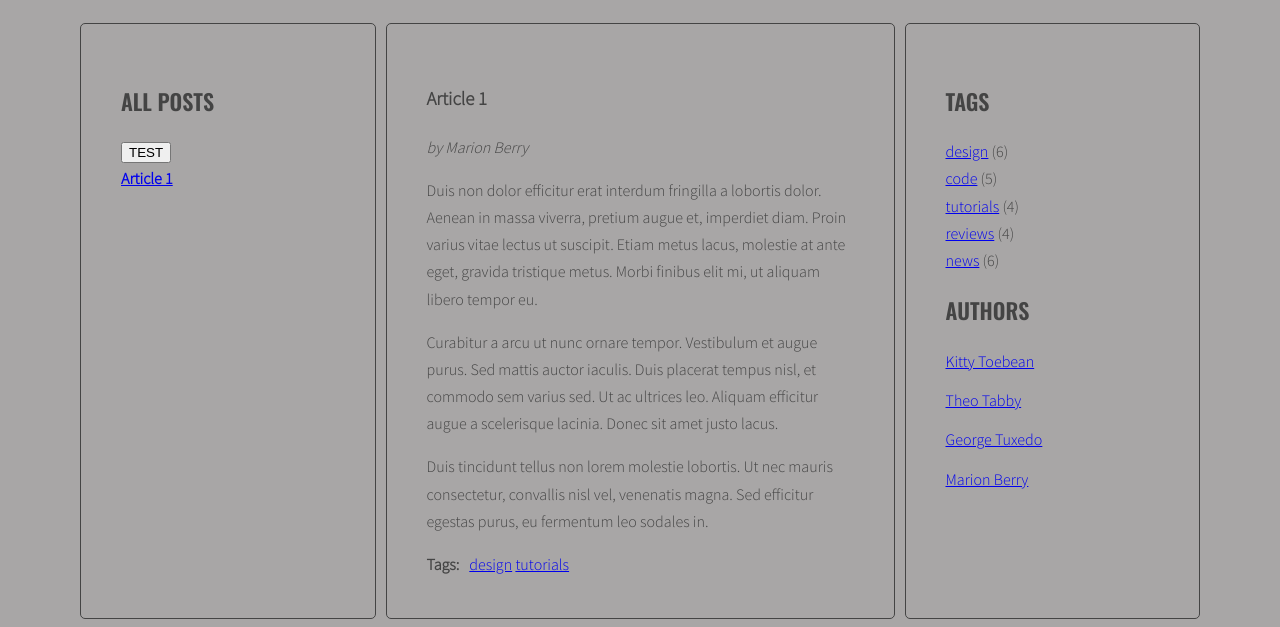
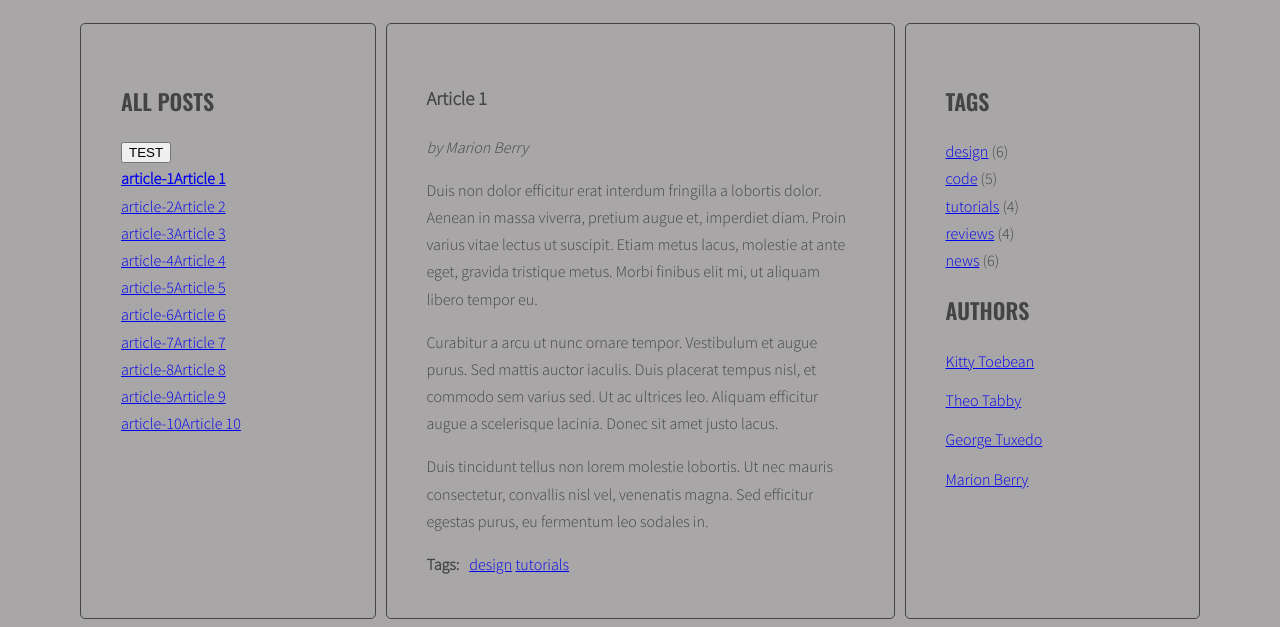
Before and after one commit to Rotkiw4niW/modul5, a website: page index.html in a window 1280 px wide. Shown: the part 220-847 px from the top of the page. Drawn offline with nearby package versions, Linux system fonts and the light colour scheme.

Commit message:
finish generateTitleLinks

```diff
--- a/index.html
+++ b/index.html
@@ -13,7 +13,7 @@
           <main class="wrapper">
             <aside class="sidebar">
               <h2 class="section-title">All posts</h2>
-              <button id="test" onclick="generateTitleLinks()" >TEST</button>
+              <button id="test"  >TEST</button>
               <ul class="list titles">
                 <li><a href="#article-1" class="active"><span>Article 1</span></a></li>
                 <li><a href="#article-2"><span></span></a></li>
--- a/js/script.js
+++ b/js/script.js
@@ -18,6 +18,7 @@ const activeArticles = document.querySelectorAll('.posts .active');
   /* [DONE]add class 'active' to the clicked link */
 console.log('clickedElement', clickedElement);
 clickedElement.classList.add('active')
+
   /* [DONE]remove class 'active' from all articles */
   for(let post of activeArticles){
     console.log(post);
@@ -34,9 +35,6 @@ clickedArticle.classList.add('active');
 }
 
 
-const AllArticles = document.querySelectorAll('.post');
-const titleElements = document.querySelectorAll('.post-title');
-
 
 function generateTitleLinks(){
   // [DONE] delate content from links list
@@ -44,28 +42,38 @@ for(let link of linksList_AllPosts){
     link.innerHTML="";
 
 
+  }
+
   // [DONE]get "id" attribute from each article
+
+  const titleElements = ".post-title";
+  const AllArticles = document.querySelectorAll('.post');
   for(let post of AllArticles){
     let ArticleId = post.getAttribute('id');
-    console.log(ArticleId);
-
-  }
+    console.log(ArticleId + "ID Article");
 
     // [DONE]find element with title & get innerHTML
-  for(let title of titleElements){
-    let titleFromElement = title.innerHTML;
-    console.log(titleFromElement);
+    const titleE = document.querySelector( "#"+ArticleId+" h3").innerHTML;
+    console.log(titleE);
 
-    //[IN PROGRES] create "postTitle" const with htlm for titles
-    let HtmlPostTitle = titleFromElement;
-    console.log("tytuł" + HtmlPostTitle);
-  }
+
+    //[IN PROGRES] create "HtmlpostTitle" const with htlm for titles
+    let HtmlPostTitle = ArticleId + titleE;
+
     // inject postTitle too list elements
+
+    document.querySelector('[href="' +"#"+ ArticleId + '"]').innerHTML = HtmlPostTitle;
 
     }
 
   }
 
+
+  generateTitleLinks();
+
+
+
+
 for(let link of linksList_AllPosts){
   link.addEventListener('click', titleClickHandler);
 };
```
Lines whose indentation alone changed are shown as unchanged.
